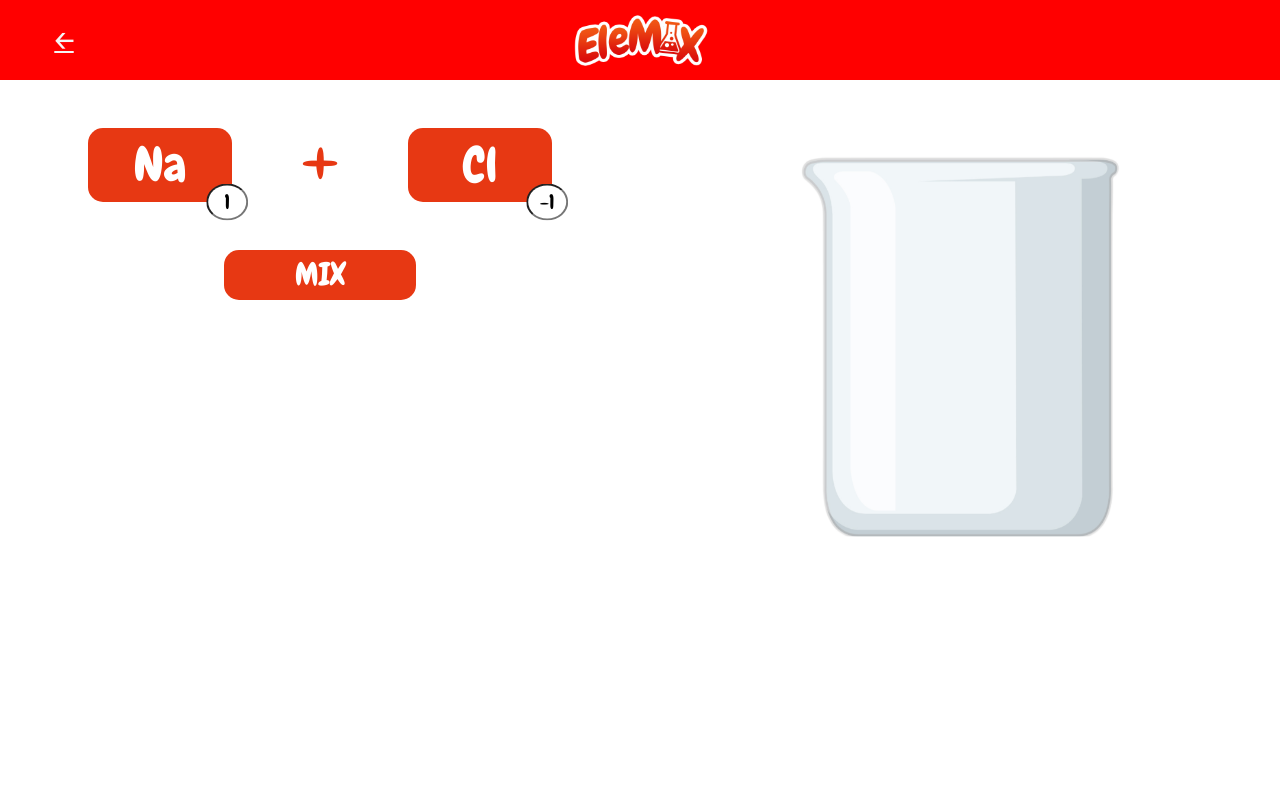
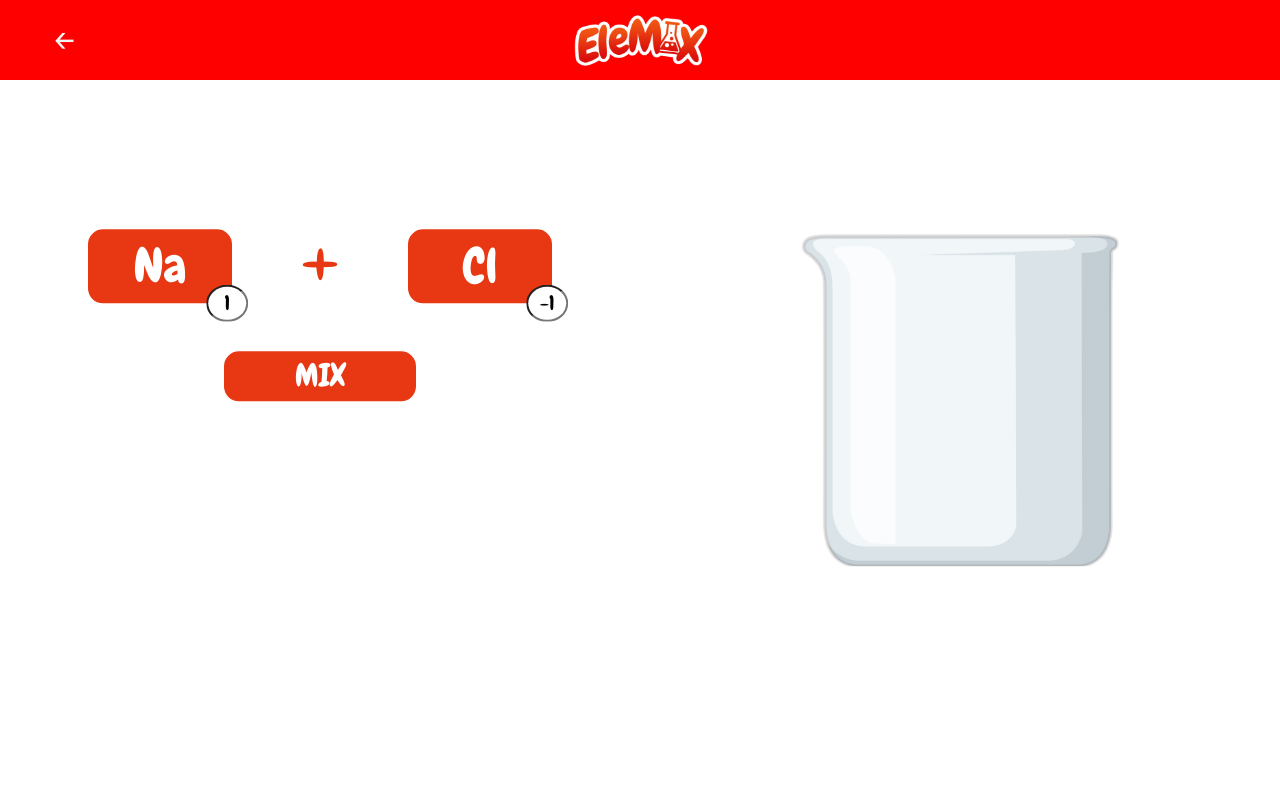
Before and after one commit to tapsivanneil/EleMix, a PHP site: page /elemix.php in a window 1280 px wide. Run offline with PHP 8.4, Linux system fonts and the light colour scheme; data comes from the database, SQL or seed files in the repository; data that the repository does not hold is empty; some libraries are stand-ins or nearby versions.

Commit message:
div vertically centered, removed text decoration to back button

```diff
--- a/elemix.php
+++ b/elemix.php
@@ -16,13 +16,13 @@
     <script src="js/script.js"> </script>
     <title>EleMix</title>
 </head>
-<body class="p-0 m-0">
-    <section class="mb-5 position-relative">
+<body class="p-0 m-0 position-relative">
+    <section class=" position-relative">
         <!-- <span class="position-absolute translate-middle-x">&#8592;</span>       -->
-        <a class="position-absolute translate-middle-x" id="back_button" href="index.php">🡠</a>
+        <a class="position-absolute translate-middle-x" id="back_button" href="index.php" style="text-decoration:none;">🡠</a>
         <img src="assets/image/elemix logo.png" alt="">
     </section>
-    <div class="container-fluid px-0">
+    <div class="container-fluid px-0 position-absolute translate-middle-y start-25 top-50">
         <div class="row p-0 m-0" >
             <div class="col-lg-6 p-0 mb-5" id="controls">
                 <form method="post" class="d-flex flex-column justify-content-center position-relative">
@@ -53,7 +53,7 @@
             </div>
             <div class="col-lg-6 p-0 m-0 d-flex justify-content-center align-items-center">
                 <!-- <div></div> -->
-                <img src="assets/image/beaker.png"  id="animation" alt="" class="animation m-0 p-0 mt-5 h-100 w-50">
+                <img src="assets/image/beaker.png"  id="animation" alt="" class="animation m-0 p-0 h-100 w-50">
             </div>
         </div>
     </div>
```
